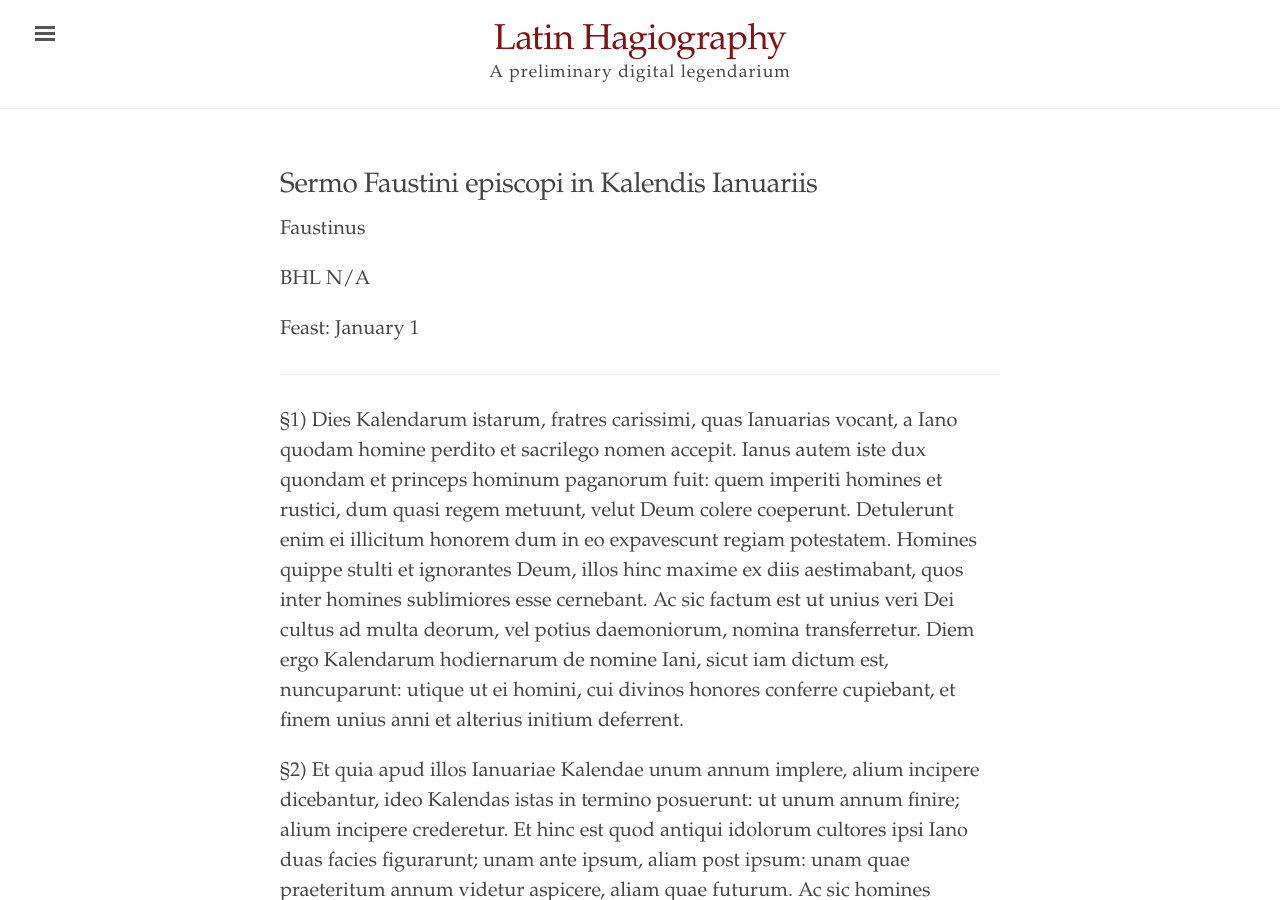
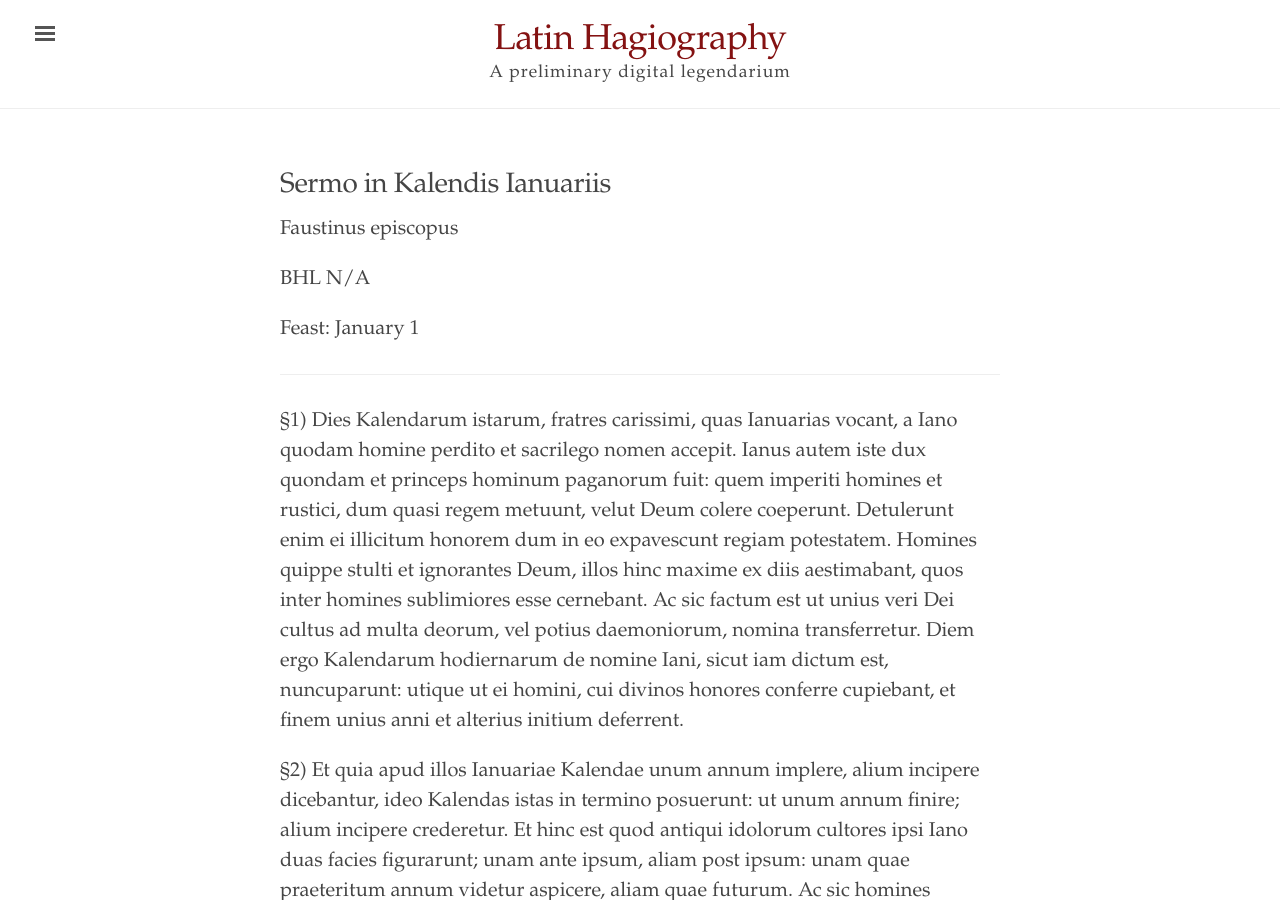
Before and after one commit to cjkoepke1/latin-hagiography, a Jekyll site: the page built from _texts/sermo-faustini-in-kal-ian.md, in a window 1280 px wide and 900 px high. Built offline with Jekyll 4.4.1, drawn with Linux system fonts in a browser that asks for light colours.

Commit message:
Edited title

```diff
--- a/_texts/sermo-faustini-in-kal-ian.md
+++ b/_texts/sermo-faustini-in-kal-ian.md
@@ -1,9 +1,9 @@
 ---
 layout: narrative
-title: Sermo Faustini episcopi in Kalendis Ianuariis
+title: Sermo in Kalendis Ianuariis
 bhl: N/A
 feast: January 1
-author: Faustinus
+author: Faustinus episcopus
 editor: Carson Koepke
 source: Acta Sanctorum
 ---
```
